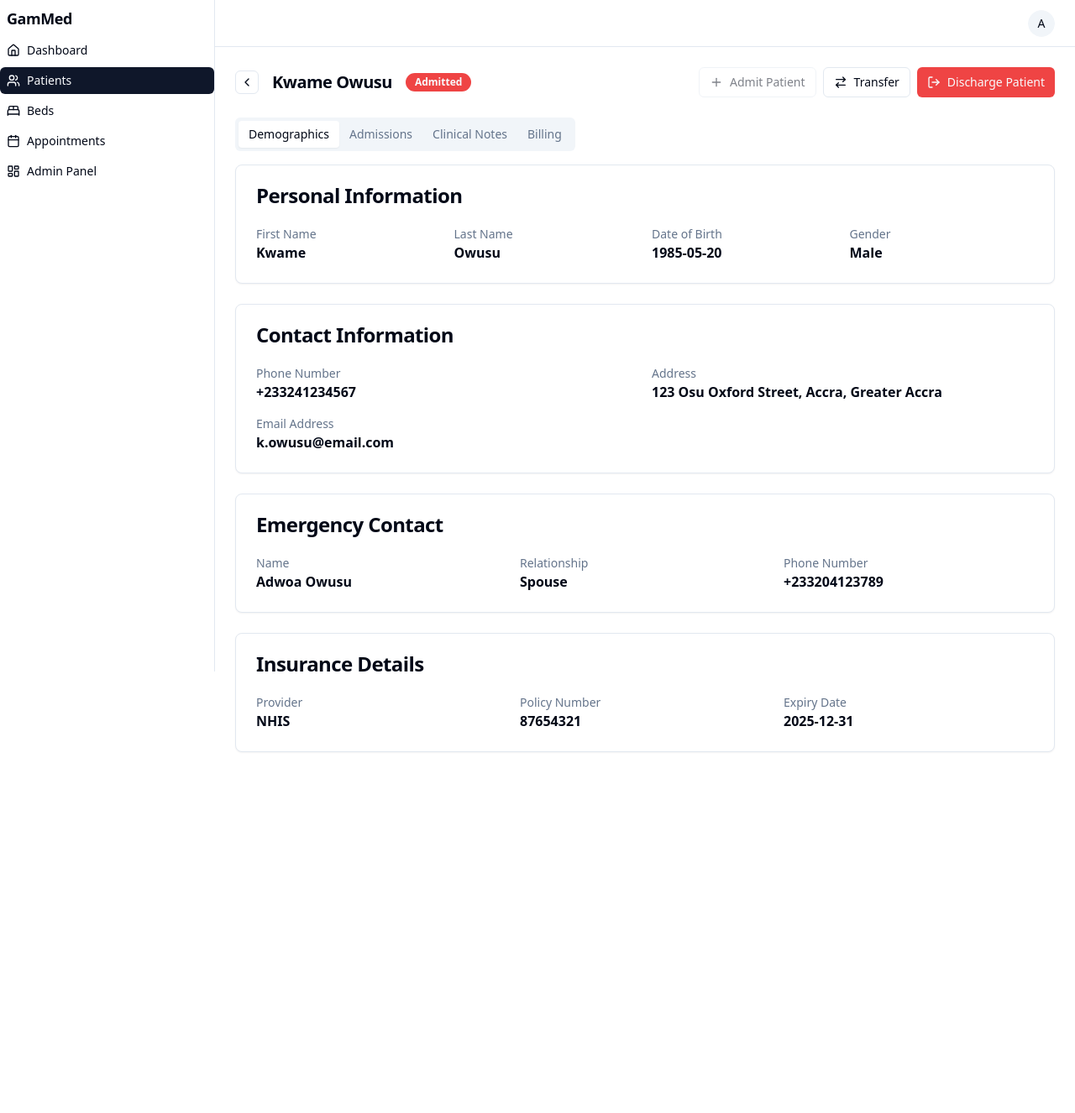
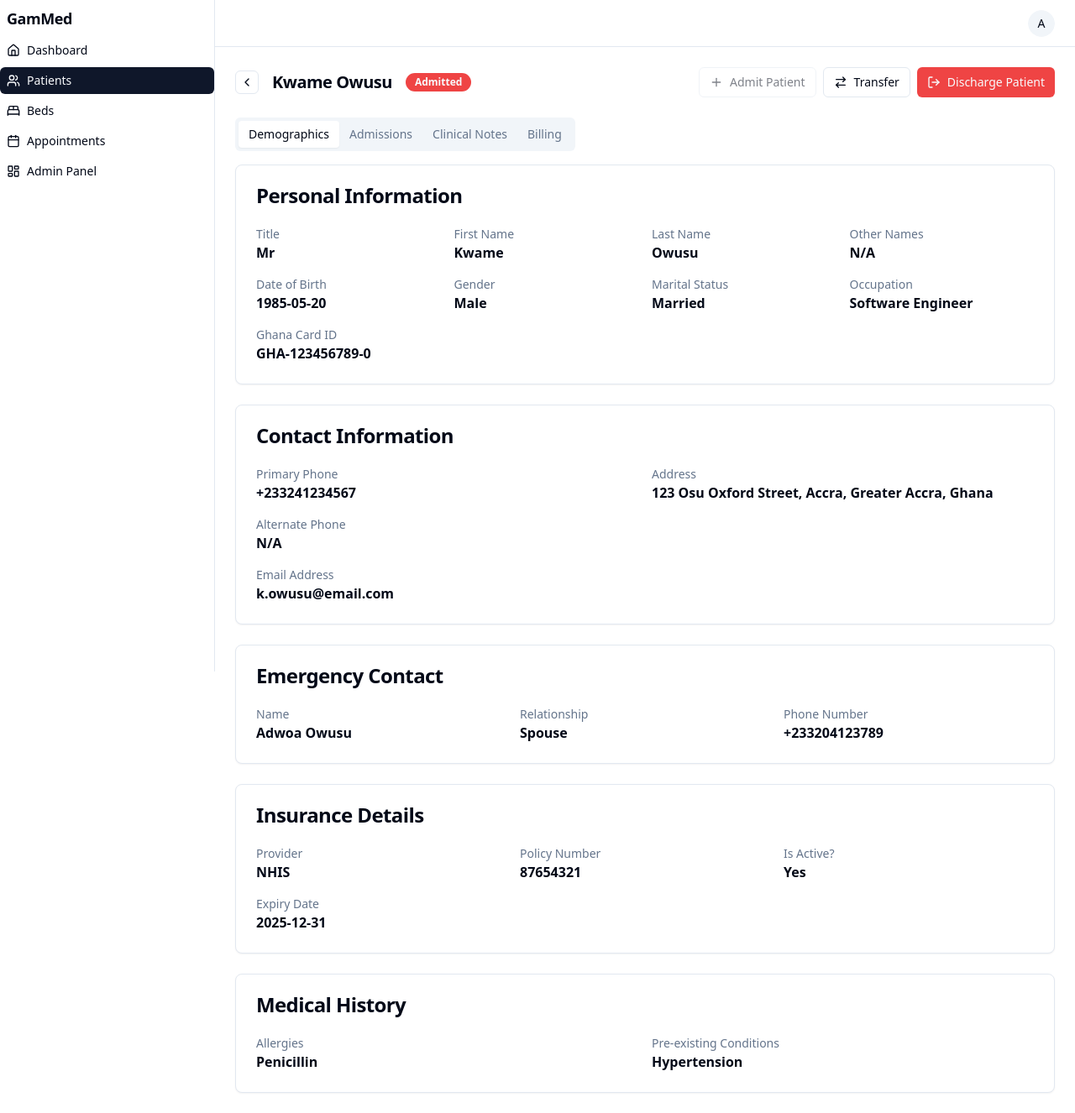
Before and after one commit to jgambrah/GAM_Med, a Next.js app: page /dashboard/patients/P-123456 in a window 1280 px wide. Shown: the whole page at 84% size. Before the commit the page ends 920 px from the top, so only its background shows below. Built offline with nearby package versions, Linux system fonts and the light colour scheme.

Commit message:
Step 1: Defining Data Models (Firestore) We will define and expand the d

```diff
--- a/src/app/dashboard/beds/components/allocate-bed-dialog.tsx
+++ b/src/app/dashboard/beds/components/allocate-bed-dialog.tsx
@@ -117,7 +117,7 @@ export function AllocateBedDialog() {
                     <SelectContent>
                       {vacantBeds.map(b => (
                         <SelectItem key={b.bed_id} value={b.bed_id}>
-                           {b.bed_id} ({b.ward})
+                           {b.bed_id} ({b.wardName})
                         </SelectItem>
                       ))}
                     </SelectContent>
--- a/src/app/dashboard/beds/components/bed-card.tsx
+++ b/src/app/dashboard/beds/components/bed-card.tsx
@@ -3,7 +3,7 @@
 
 import { Bed } from '@/lib/types';
 import { cn } from '@/lib/utils';
-import { BedDouble, User, Wrench } from 'lucide-react';
+import { BedDouble, User, Wrench, SprayCan } from 'lucide-react';
 import Link from 'next/link';
 import {
   Card,
@@ -33,6 +33,11 @@ const statusConfig = {
     color: 'border-yellow-500 bg-yellow-50',
     label: 'Maintenance',
   },
+  cleaning: {
+    icon: <SprayCan className="h-5 w-5 text-purple-500" />,
+    color: 'border-purple-500 bg-purple-50',
+    label: 'Cleaning',
+  },
 };
 
 export function BedCard({ bed }: BedCardProps) {
@@ -58,6 +63,11 @@ export function BedCard({ bed }: BedCardProps) {
             Patient: {bed.current_patient_id}
           </p>
         )}
+         {bed.status === 'vacant' && bed.cleaningNeeded && (
+            <p className="text-xs text-purple-600 font-semibold">
+                Cleaning Needed
+            </p>
+        )}
       </CardContent>
     </>
   );
--- a/src/app/dashboard/beds/components/bed-status-grid.tsx
+++ b/src/app/dashboard/beds/components/bed-status-grid.tsx
@@ -13,7 +13,7 @@ import { useMemo } from 'react';
  *
  * Structure:
  * - It fetches all bed data (from mock data in this prototype).
- * - It uses `useMemo` to efficiently group beds by their 'ward'. This prevents
+ * - It uses `useMemo` to efficiently group beds by their 'wardName'. This prevents
  *   re-computation on every render and is a performance best practice.
  * - It then iterates over each ward, creating a heading for the ward and a grid
  *   of `BedCard` components for each bed within that ward.
@@ -22,7 +22,7 @@ import { useMemo } from 'react';
  * - This component would fetch all documents from the 'beds' collection.
  * - In a Next.js Server Component, this would look like:
  *   async function BedStatusGrid() {
- *     const bedsSnapshot = await db.collection('beds').orderBy('ward').get();
+ *     const bedsSnapshot = await db.collection('beds').orderBy('wardName').get();
  *     const allBeds = bedsSnapshot.docs.map(doc => doc.data());
  *     // ... then proceed with grouping and rendering.
  *   }
@@ -44,7 +44,7 @@ export function BedStatusGrid() {
   // ideally with a real-time listener (onSnapshot).
   const bedsByWard = useMemo(() => {
     return allBeds.reduce((acc, bed) => {
-      const ward = bed.ward;
+      const ward = bed.wardName;
       if (!acc[ward]) {
         acc[ward] = [];
       }
--- a/src/app/dashboard/patients/[patientId]/components/admissions-history-tab.tsx
+++ b/src/app/dashboard/patients/[patientId]/components/admissions-history-tab.tsx
@@ -1,3 +1,4 @@
+
 'use client';
 
 import { Admission } from '@/lib/types';
@@ -17,6 +18,8 @@ interface AdmissionsHistoryTabProps {
 }
 
 export function AdmissionsHistoryTab({ admissions }: AdmissionsHistoryTabProps) {
+  const isDischarged = (status: Admission['status']) => status === 'Discharged';
+
   return (
     <div className="space-y-4">
        <h3 className="text-xl font-semibold">Admission History</h3>
@@ -44,8 +47,8 @@ export function AdmissionsHistoryTab({ admissions }: AdmissionsHistoryTabProps)
                             </TableCell>
                             <TableCell>{admission.ward || 'N/A'}</TableCell>
                             <TableCell>
-                                <Badge variant={admission.is_discharged ? 'secondary' : 'default'}>
-                                    {admission.is_discharged ? 'Discharged' : 'Admitted'}
+                                <Badge variant={isDischarged(admission.status) ? 'secondary' : 'default'}>
+                                    {admission.status}
                                 </Badge>
                             </TableCell>
                         </TableRow>
--- a/src/app/dashboard/patients/[patientId]/components/demographics-tab.tsx
+++ b/src/app/dashboard/patients/[patientId]/components/demographics-tab.tsx
@@ -1,3 +1,4 @@
+
 'use client';
 
 import { Patient } from '@/lib/types';
@@ -7,10 +8,10 @@ interface DemographicsTabProps {
   patient: Patient;
 }
 
-const DetailItem = ({ label, value }: { label: string; value?: string | null }) => (
+const DetailItem = ({ label, value }: { label: string; value?: string | null | boolean }) => (
     <div>
         <p className="text-sm font-medium text-muted-foreground">{label}</p>
-        <p className="text-base font-semibold">{value || 'N/A'}</p>
+        <p className="text-base font-semibold">{value === true ? 'Yes' : value === false ? 'No' : value || 'N/A'}</p>
     </div>
 );
 
@@ -22,10 +23,15 @@ export function DemographicsTab({ patient }: DemographicsTabProps) {
                 <CardTitle>Personal Information</CardTitle>
             </CardHeader>
             <CardContent className="grid grid-cols-2 md:grid-cols-4 gap-4">
+                <DetailItem label="Title" value={patient.title} />
                 <DetailItem label="First Name" value={patient.first_name} />
                 <DetailItem label="Last Name" value={patient.last_name} />
+                <DetailItem label="Other Names" value={patient.otherNames} />
                 <DetailItem label="Date of Birth" value={patient.dob} />
                 <DetailItem label="Gender" value={patient.gender} />
+                <DetailItem label="Marital Status" value={patient.maritalStatus} />
+                <DetailItem label="Occupation" value={patient.occupation} />
+                <DetailItem label="Ghana Card ID" value={patient.ghanaCardId} />
             </CardContent>
         </Card>
 
@@ -35,11 +41,12 @@ export function DemographicsTab({ patient }: DemographicsTabProps) {
             </CardHeader>
             <CardContent className="grid grid-cols-1 md:grid-cols-2 gap-4">
                 <div className='space-y-4'>
-                    <DetailItem label="Phone Number" value={patient.contact.phone} />
+                    <DetailItem label="Primary Phone" value={patient.contact.primaryPhone} />
+                    <DetailItem label="Alternate Phone" value={patient.contact.alternatePhone} />
                     <DetailItem label="Email Address" value={patient.contact.email} />
                 </div>
                  <div className='space-y-4'>
-                    <DetailItem label="Address" value={`${patient.contact.address.street}, ${patient.contact.address.city}, ${patient.contact.address.region}`} />
+                    <DetailItem label="Address" value={`${patient.contact.address.street}, ${patient.contact.address.city}, ${patient.contact.address.region}, ${patient.contact.address.country}`} />
                 </div>
             </CardContent>
         </Card>
@@ -62,7 +69,18 @@ export function DemographicsTab({ patient }: DemographicsTabProps) {
             <CardContent className="grid grid-cols-2 md:grid-cols-3 gap-4">
                 <DetailItem label="Provider" value={patient.insurance?.provider_name} />
                 <DetailItem label="Policy Number" value={patient.insurance?.policy_number} />
+                <DetailItem label="Is Active?" value={patient.insurance?.isActive} />
                 <DetailItem label="Expiry Date" value={patient.insurance?.expiry_date} />
+            </CardContent>
+        </Card>
+
+        <Card>
+            <CardHeader>
+                <CardTitle>Medical History</CardTitle>
+            </CardHeader>
+            <CardContent className="grid grid-cols-1 md:grid-cols-2 gap-4">
+                <DetailItem label="Allergies" value={patient.medicalHistory?.allergies?.join(', ')} />
+                <DetailItem label="Pre-existing Conditions" value={patient.medicalHistory?.preExistingConditions?.join(', ')} />
             </CardContent>
         </Card>
     </div>
--- a/src/app/dashboard/patients/components/patient-table.tsx
+++ b/src/app/dashboard/patients/components/patient-table.tsx
@@ -1,3 +1,4 @@
+
 'use client';
 
 import * as React from 'react';
@@ -53,7 +54,7 @@ export function PatientTable({ data }: PatientTableProps) {
                 <TableCell>{patient.full_name}</TableCell>
                 <TableCell>{patient.gender}</TableCell>
                 <TableCell>{patient.dob}</TableCell>
-                <TableCell>{patient.contact.phone}</TableCell>
+                <TableCell>{patient.contact.primaryPhone}</TableCell>
                 <TableCell>
                   <Badge variant={patient.is_admitted ? 'default' : 'secondary'}>
                     {patient.is_admitted ? 'Admitted' : 'Outpatient'}
--- a/src/lib/data.ts
+++ b/src/lib/data.ts
@@ -59,18 +59,23 @@ export const allUsers: User[] = [
 export const allPatients: Patient[] = [
   {
     patient_id: 'P-123456',
+    title: 'Mr',
     first_name: 'Kwame',
     last_name: 'Owusu',
     full_name: 'Kwame Owusu',
+    ghanaCardId: 'GHA-123456789-0',
     dob: '1985-05-20',
     gender: 'Male',
+    maritalStatus: 'Married',
+    occupation: 'Software Engineer',
     contact: {
-      phone: '+233241234567',
+      primaryPhone: '+233241234567',
       email: 'k.owusu@email.com',
       address: {
         street: '123 Osu Oxford Street',
         city: 'Accra',
         region: 'Greater Accra',
+        country: 'Ghana',
       },
     },
     emergency_contact: {
@@ -81,28 +86,37 @@ export const allPatients: Patient[] = [
     insurance: {
       provider_name: 'NHIS',
       policy_number: '87654321',
+      isActive: true,
       expiry_date: '2025-12-31',
+    },
+    medicalHistory: {
+      allergies: ['Penicillin'],
+      preExistingConditions: ['Hypertension'],
     },
     is_admitted: true,
     current_admission_id: 'A-001',
     status: 'active',
+    lastVisitDate: new Date('2024-07-28T10:30:00Z').toISOString(),
     created_at: new Date('2023-10-15T09:00:00Z').toISOString(),
     updated_at: now.toISOString(),
   },
    {
     patient_id: 'P-654321',
+    title: 'Ms',
     first_name: 'Aba',
     last_name: 'Appiah',
     full_name: 'Aba Appiah',
     dob: '1992-11-02',
     gender: 'Female',
+    maritalStatus: 'Single',
     contact: {
-      phone: '+233209876543',
+      primaryPhone: '+233209876543',
       email: 'a.appiah@email.com',
       address: {
         street: '456 Spintex Road',
         city: 'Tema',
         region: 'Greater Accra',
+        country: 'Ghana'
       },
     },
     emergency_contact: {
@@ -124,12 +138,14 @@ export const allAdmissions: Admission[] = [
     patient_id: 'P-123456',
     type: 'Inpatient',
     admission_date: new Date('2024-07-28T10:30:00Z').toISOString(),
-    reason_for_admission: 'Follow-up on hypertension',
+    reasonForVisit: 'Follow-up on hypertension',
     ward: 'Cardiology',
     bed_id: 'C-101',
     attending_doctor_id: 'doc1',
-    is_discharged: false,
+    status: 'Admitted',
+    is_discharged: false, // Legacy field, can be derived from status
     created_at: new Date('2024-07-28T10:30:00Z').toISOString(),
+    updated_at: new Date('2024-07-28T10:30:00Z').toISOString(),
   },
 ];
 
@@ -137,27 +153,32 @@ export const allAdmissions: Admission[] = [
 export const allBeds: Bed[] = [
     {
         bed_id: 'C-101',
-        ward: 'Cardiology',
+        wardName: 'Cardiology',
         room_number: '10',
         status: 'occupied',
         current_patient_id: 'P-123456',
         occupied_since: new Date('2024-07-28T10:30:00Z').toISOString(),
-        created_at: now.toISOString()
+        cleaningNeeded: false,
+        created_at: now.toISOString(),
+        updated_at: now.toISOString(),
     },
     {
         bed_id: 'GW-205',
-        ward: 'General Ward',
+        wardName: 'General Ward',
         room_number: '20',
         status: 'vacant',
-        last_cleaned: new Date(now.getTime() - 24 * 60 * 60 * 1000).toISOString(),
-        created_at: now.toISOString()
+        cleaningNeeded: true,
+        created_at: now.toISOString(),
+        updated_at: now.toISOString(),
     },
     {
         bed_id: 'M-5',
-        ward: 'Maternity',
+        wardName: 'Maternity',
         room_number: '3',
         status: 'maintenance',
-        created_at: now.toISOString()
+        cleaningNeeded: false,
+        created_at: now.toISOString(),
+        updated_at: now.toISOString(),
     }
 ]
 
--- a/src/lib/types.ts
+++ b/src/lib/types.ts
@@ -28,21 +28,29 @@ export interface User {
 /**
  * Represents a patient record in the 'patients' collection.
  * This is the central document for all patient-related information.
+ * Document ID should be the patient_id.
  */
 export interface Patient {
-  patient_id: string; // Unique, system-generated ID (e.g., P-240801-0001)
+  patient_id: string; // Unique, system-generated ID (e.g., P-250801-0001)
+  title?: string; // e.g., 'Mr', 'Mrs', 'Dr'
   first_name: string;
   last_name: string;
+  otherNames?: string;
   full_name: string; // Denormalized for searching: first_name + ' ' + last_name
+  ghanaCardId?: string; // Optional: For linking with national ID systems
   dob: string; // ISO 8601 format (YYYY-MM-DD)
   gender: 'Male' | 'Female' | 'Other';
+  maritalStatus?: 'Single' | 'Married' | 'Divorced' | 'Widowed';
+  occupation?: string;
   contact: {
-    phone: string;
+    primaryPhone: string;
+    alternatePhone?: string;
     email?: string;
     address: {
       street: string;
       city: string;
       region: string;
+      country: string;
     };
   };
   emergency_contact: {
@@ -53,11 +61,18 @@ export interface Patient {
   insurance?: {
     provider_name: string; // e.g., 'NHIS', 'Glico', 'Private'
     policy_number: string;
+    isActive: boolean;
     expiry_date?: string; // ISO 8601 format (YYYY-MM-DD)
+  };
+  medicalHistory?: {
+    allergies?: string[]; // e.g., ['Penicillin', 'Latex']
+    preExistingConditions?: string[]; // e.g., ['Hypertension', 'Diabetes']
+    pastSurgeries?: { name: string; date: string }[];
   };
   is_admitted: boolean;
   current_admission_id?: string | null; // Null if not admitted
-  status: 'active' | 'archived' | 'deceased';
+  lastVisitDate?: string; // ISO 8601 format
+  status: 'active' | 'inactive' | 'deceased';
   created_at: string; // ISO 8601 format
   updated_at: string; // ISO 8601 format
 }
@@ -72,13 +87,18 @@ export interface Admission {
   type: 'Inpatient' | 'Outpatient' | 'Emergency';
   admission_date: string; // ISO 8601 format
   discharge_date?: string; // ISO 8601 format, set upon discharge
-  reason_for_admission: string;
+  reasonForVisit: string;
   ward?: string; // e.g., 'Cardiology', 'Maternity'
   bed_id?: string; // e.g., 'C-101'
   attending_doctor_id: string; // Reference to doctor user ID
-  is_discharged: boolean;
-  discharge_summary?: string;
+  status: 'Admitted' | 'In Treatment' | 'Discharged';
+  referralDetails?: {
+    referredBy?: string; // e.g., 'Korle Bu Teaching Hospital'
+    referralReason?: string;
+  };
+  dischargeSummary?: string;
   created_at: string; // ISO 8601 format
+  updated_at: string; // ISO 8601 format
 }
 
 /**
@@ -87,14 +107,14 @@ export interface Admission {
  */
 export interface Bed {
     bed_id: string; // Unique bed identifier, e.g., 'C-101'
-    ward: string;
+    wardName: string;
     room_number: string;
-    status: 'occupied' | 'vacant' | 'maintenance';
-    is_reserved?: boolean;
+    status: 'occupied' | 'vacant' | 'cleaning' | 'maintenance';
     current_patient_id?: string | null; // Null if vacant or maintenance
     occupied_since?: string | null; // ISO 8601 format, set when occupied
-    last_cleaned?: string; // ISO 8601 format
+    cleaningNeeded: boolean;
     created_at: string; // ISO 8601 format
+    updated_at: string; // ISO 8601 format
 }
 
 /**
```
